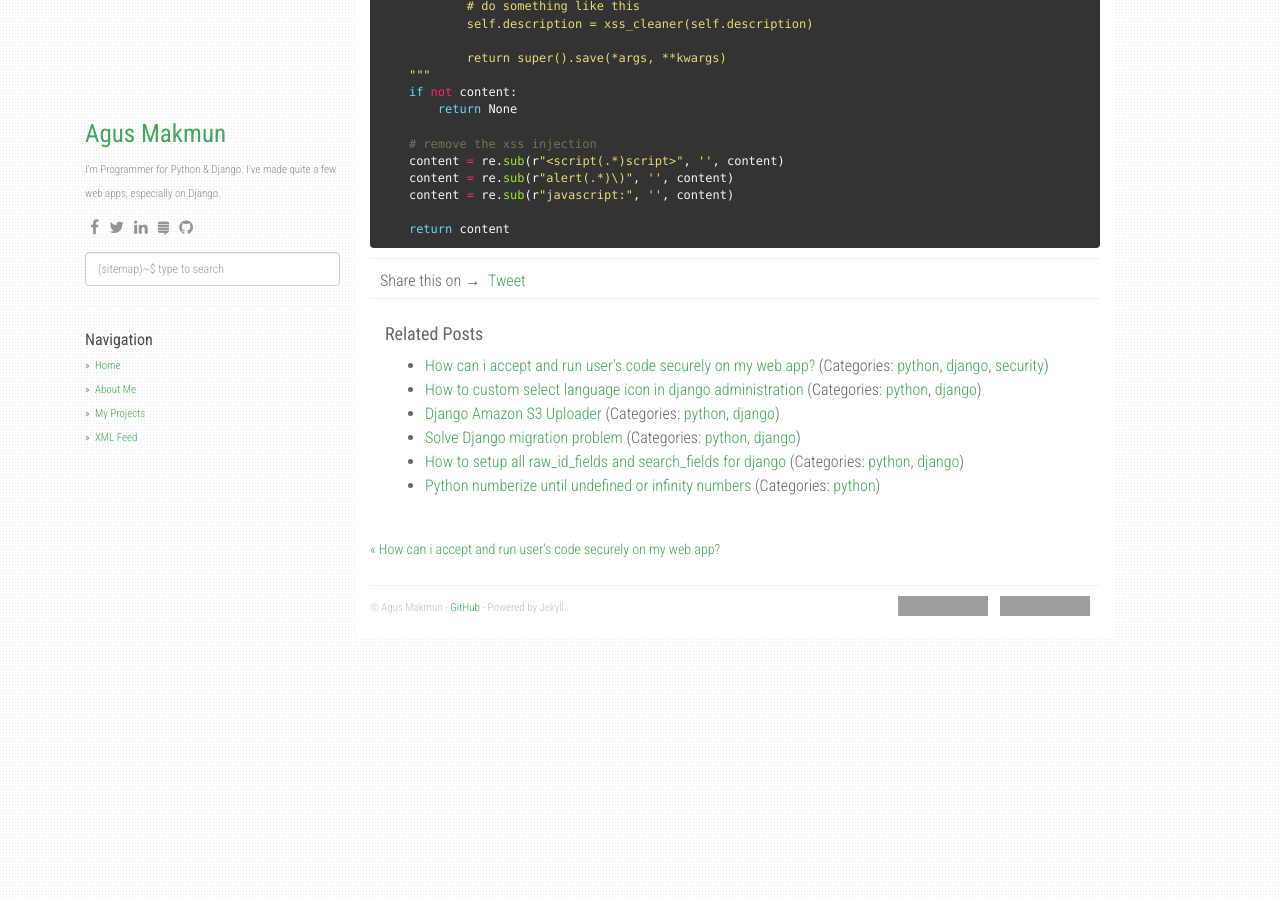
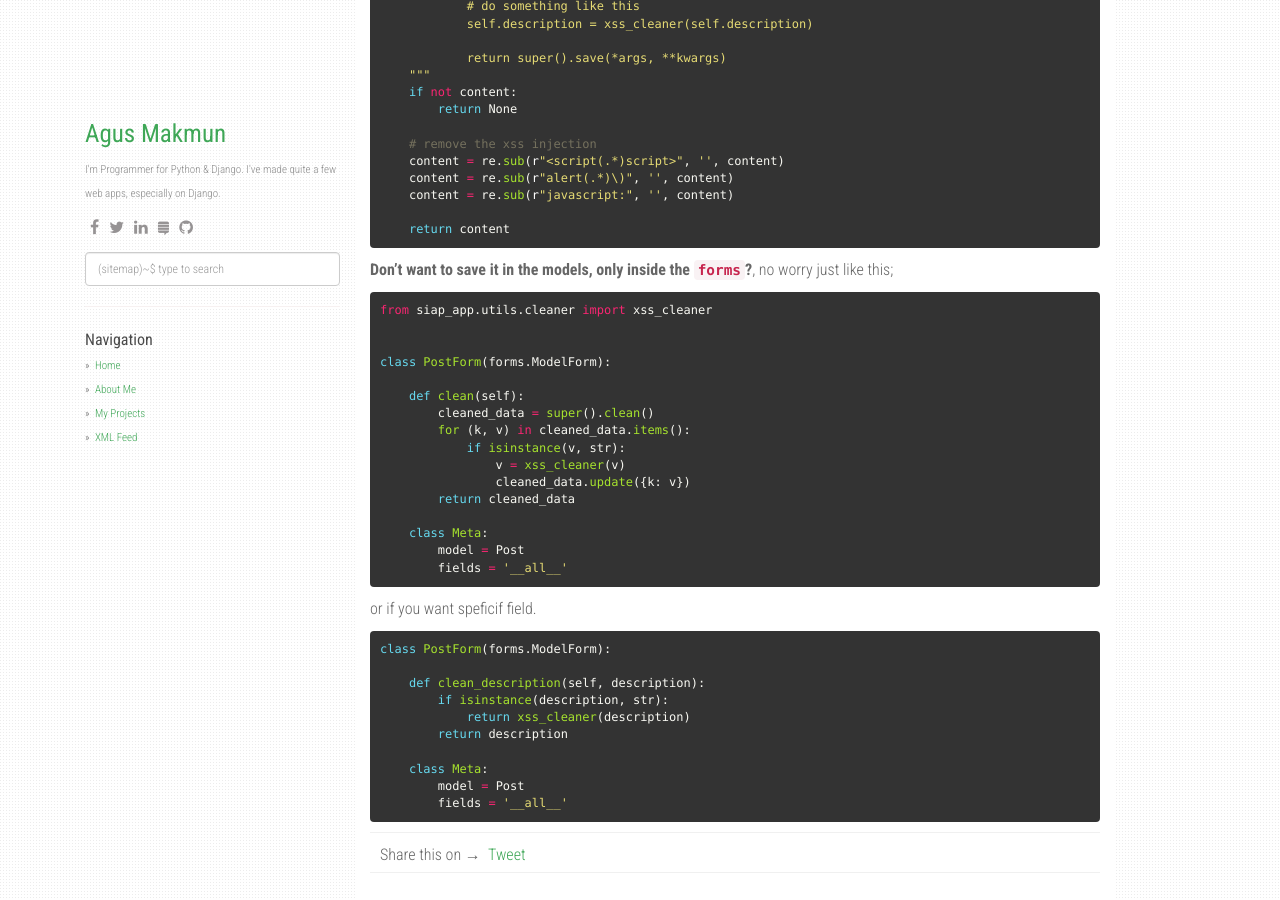
Before and after one commit to agusmakmun/agusmakmun.github.io, a Jekyll site: the page built from _posts/2020-08-19-how-to-handle-xss-injection-in-django.md, in a window 1280 px wide and 900 px high, scrolled down 1632 px. Built offline with Jekyll 4.4.1, drawn with Linux system fonts in a browser that asks for light colours; nearby versions of some CDN libraries; comment, search, counter and statistics services are not loaded; grey boxes are pictures that could not be loaded.

Commit message:
update post

````diff
--- a/_posts/2020-08-19-how-to-handle-xss-injection-in-django.md
+++ b/_posts/2020-08-19-how-to-handle-xss-injection-in-django.md
@@ -106,3 +106,42 @@ def xss_cleaner(content):
 
     return content
 ```
+
+
+**Don't want to save it in the models, only inside the `forms`?**, no worry just like this;
+
+
+```python
+from siap_app.utils.cleaner import xss_cleaner
+
+
+class PostForm(forms.ModelForm):
+
+    def clean(self):
+        cleaned_data = super().clean()
+        for (k, v) in cleaned_data.items():
+            if isinstance(v, str):
+                v = xss_cleaner(v)
+                cleaned_data.update({k: v})
+        return cleaned_data
+
+    class Meta:
+        model = Post
+        fields = '__all__'
+```
+
+or if you want speficif field.
+
+
+```python
+class PostForm(forms.ModelForm):
+
+    def clean_description(self, description):
+        if isinstance(description, str):
+            return xss_cleaner(description)
+        return description
+
+    class Meta:
+        model = Post
+        fields = '__all__'
+```
````
